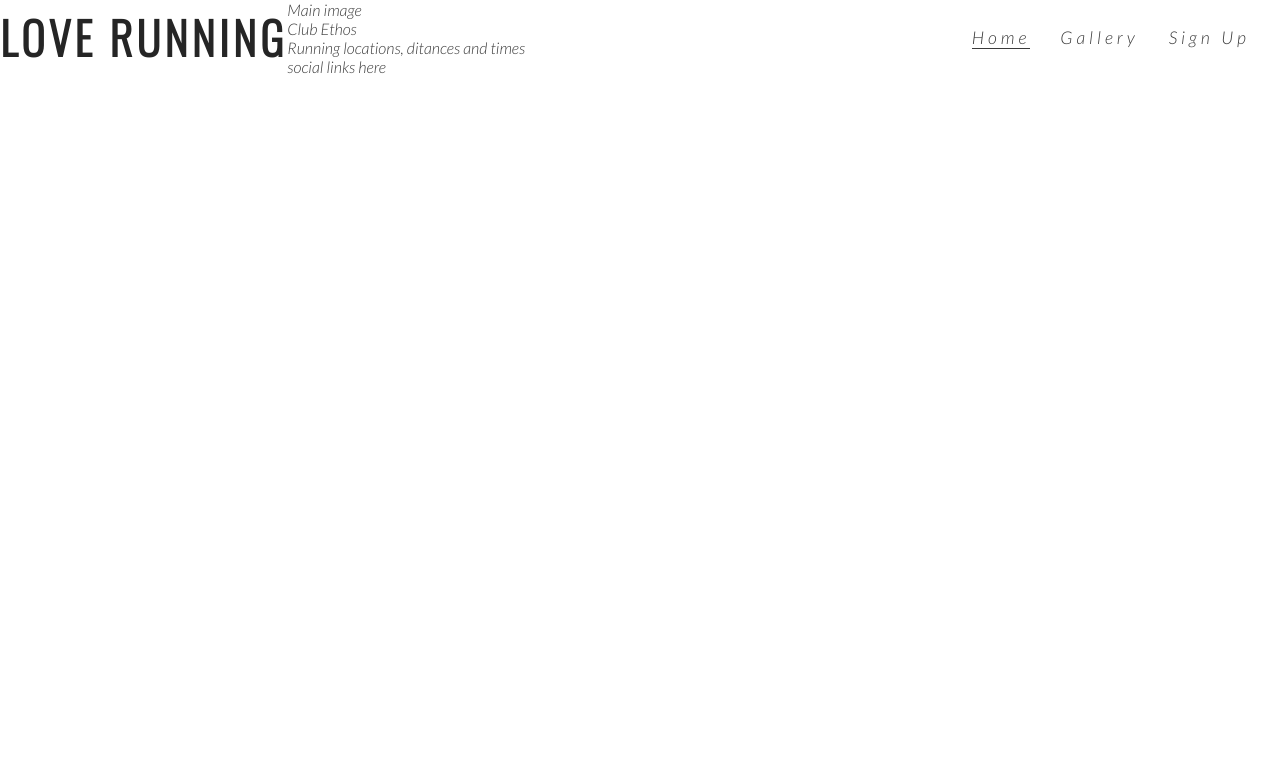
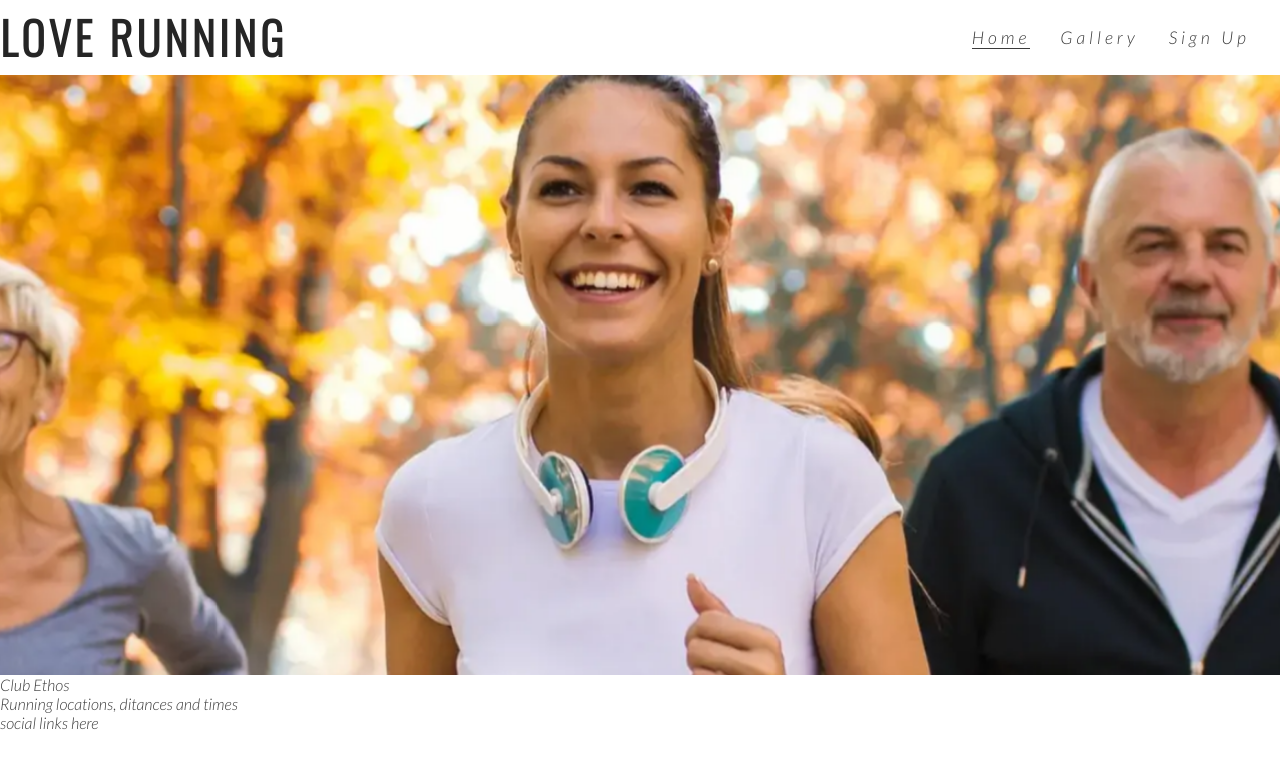
Before and after one commit to Mannio98/Love-Running, a plain HTML site: page index.html in a window 1280 px wide. Drawn offline with nearby package versions, Linux system fonts and the light colour scheme.

Commit message:
Add hero image and animation for zoom

```diff
--- a/assets/css/style.css
+++ b/assets/css/style.css
@@ -54,3 +54,34 @@
 .active {
     border-bottom: 1px solid #3a3a3a
 }
+
+/* Hero Image */
+
+#hero-outer {
+    height: 600px;
+    width: 100%;
+    overflow: hidden;
+}
+
+#hero-image {
+    height: 600px;
+    width: 100%;
+    background: url(../images/hero-image.webp) no-repeat center center;
+
+    /* animates zoom effect on loading page */
+    animation-name: hero-zoom;
+    animation-duration: 5s;
+    animation-fill-mode: forwards;
+}
+
+/* creates the level of zoom for hero image */
+
+@keyframes hero-zoom {
+    from{
+        transform: scale(1);
+    }
+
+    to{
+        transform: scale(1.1);
+    }
+}
--- a/index.html
+++ b/index.html
@@ -31,8 +31,8 @@
             </ul>
         </nav>
     </header>
-    <section>
-        Main image
+    <section id="hero-outer">
+        <div id="hero-image"></div>
     </section>
     <section>
         Club Ethos
```
Also changed, not shown: assets/images/hero-image.webp (added).
